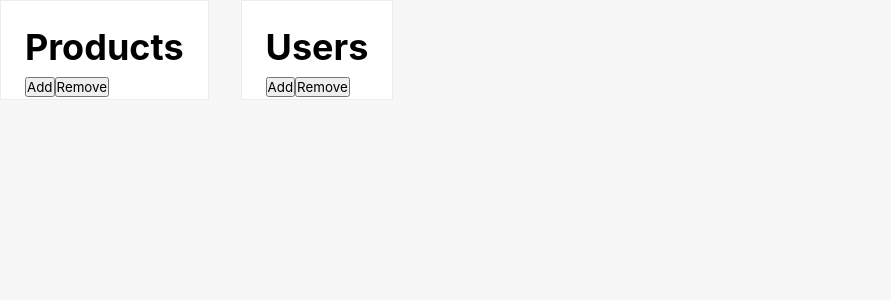
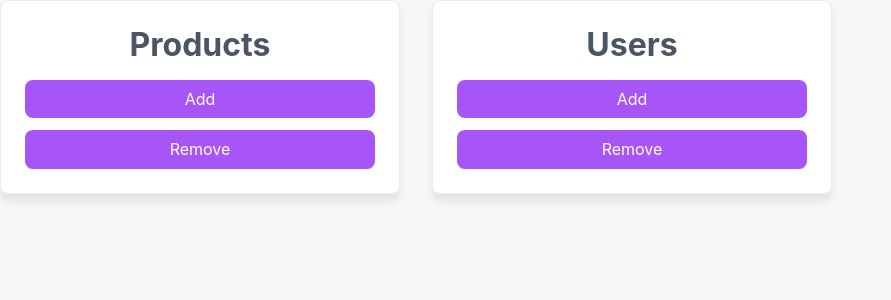
Before and after one commit to jjunior96/youtube-template, a Next.js app: page / in a window 1280 px wide. Shown: the top 300 px of the page, without its empty margins (0-891 px from the left). Built offline with nearby package versions, Linux system fonts and the light colour scheme.

Commit message:
feat: create components

```diff
--- a/src/components/Card/styles.ts
+++ b/src/components/Card/styles.ts
@@ -3,16 +3,56 @@ import styled from 'styled-components';
 import { theme } from 'styles';
 
 export const Container = styled.div`
-  width: fit-content;
-  height: 10rem;
+  width: 100%;
+  width: 40rem;
   background-color: ${theme.colors.neutral_100};
   border: 1px solid ${theme.colors.neutral_300};
+  border-radius: 8px;
+  box-shadow: ${theme.box.shadow};
+`;
+
+export const Content = styled.div`
+  width: 100%;
+  padding: 2.4rem;
 
   display: flex;
   flex-direction: column;
   align-items: center;
+
+  h2 {
+    color: #4b5563;
+    margin-bottom: 1.6rem;
+    font-size: 3.2rem;
+  }
+
+  p {
+    color: #6b7280;
+    font-size: 1.8rem;
+    text-align: center;
+
+    margin-top: 1.6rem;
+  }
+
+  button {
+    border: none;
+
+    padding: 0.8rem 1.2rem;
+    background-color: #a855f7;
+    color: ${theme.colors.neutral_100};
+    border-radius: 8px;
+
+    width: 100%;
+    transition: all 0.2s ease-in-out;
+    font-size: 1.6rem;
+    line-height: 1.4;
+
+    & + button {
+      margin-top: 1.2rem;
+    }
+
+    &:hover {
+      box-shadow: 0 4px 8px #c084fc;
+      background-color: #7e22ce;
+    }
+  }
 `;
-export const Content = styled.div`
-  width: 100%;
-  padding: 2.4rem;
-`;
```
Also changed, not shown: src/components/Products/index.tsx (added, +29 -0 lines), src/components/Users/index.tsx (added, +29 -0 lines).
